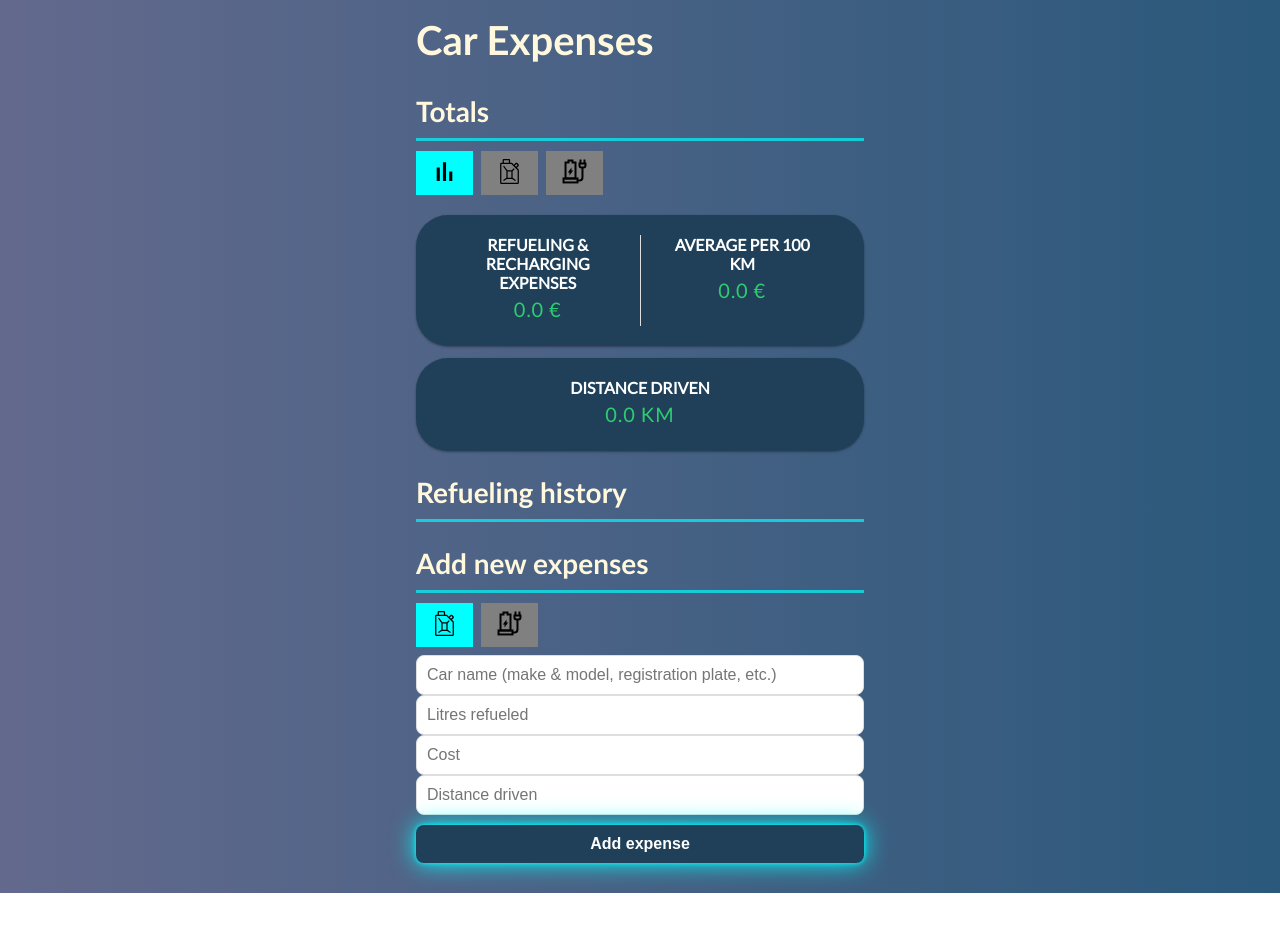
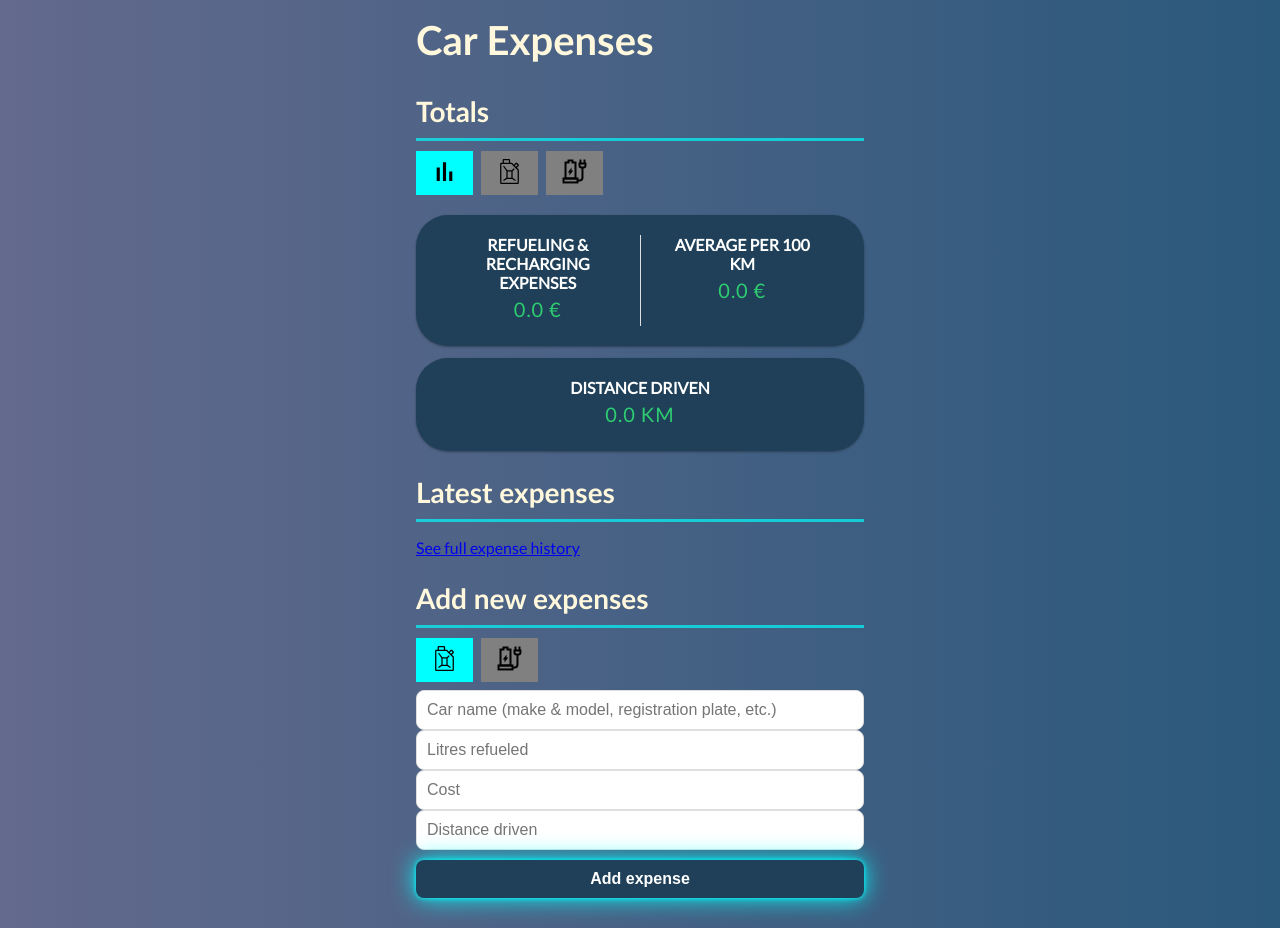
Before and after one commit to arekune/car-expenses, a React (Create React App) app: page / in a window 1280 px wide. Before the commit the page ends 893 px from the top, so only its background shows below. Built offline with nearby package versions, Linux system fonts and the light colour scheme.

Commit message:
Update ExpenseList.jsx

```diff
--- a/src/components/ExpenseList.jsx
+++ b/src/components/ExpenseList.jsx
@@ -1,25 +1,32 @@
 import { useContext } from "react";
+import { Link, useNavigate } from "react-router-dom";
 import { GlobalContext } from "../context/GlobalState";
 import Expense from "./Expense";
 
 export const ExpenseList = () => {
 
+    const navigate = useNavigate();
     const { expenses } = useContext(GlobalContext);
+    const latestExpenses = expenses.slice(0, 3);
 
     return (
         <>
             <h3>
-                Refueling history
+                Latest expenses
             </h3>
 
             <ul id="list" className="list">
-                {expenses.map(expense => (
+                {latestExpenses.map(expense => (
                     <Expense
                     key={expense.id}
                     expense={expense}
                     />
                 ))}
             </ul>
+
+            <Link to={"/expense-list-full"} onClick={() => navigate("/expense-list-full")}>
+                See full expense history
+            </Link>
         </>
     )
 }
```
